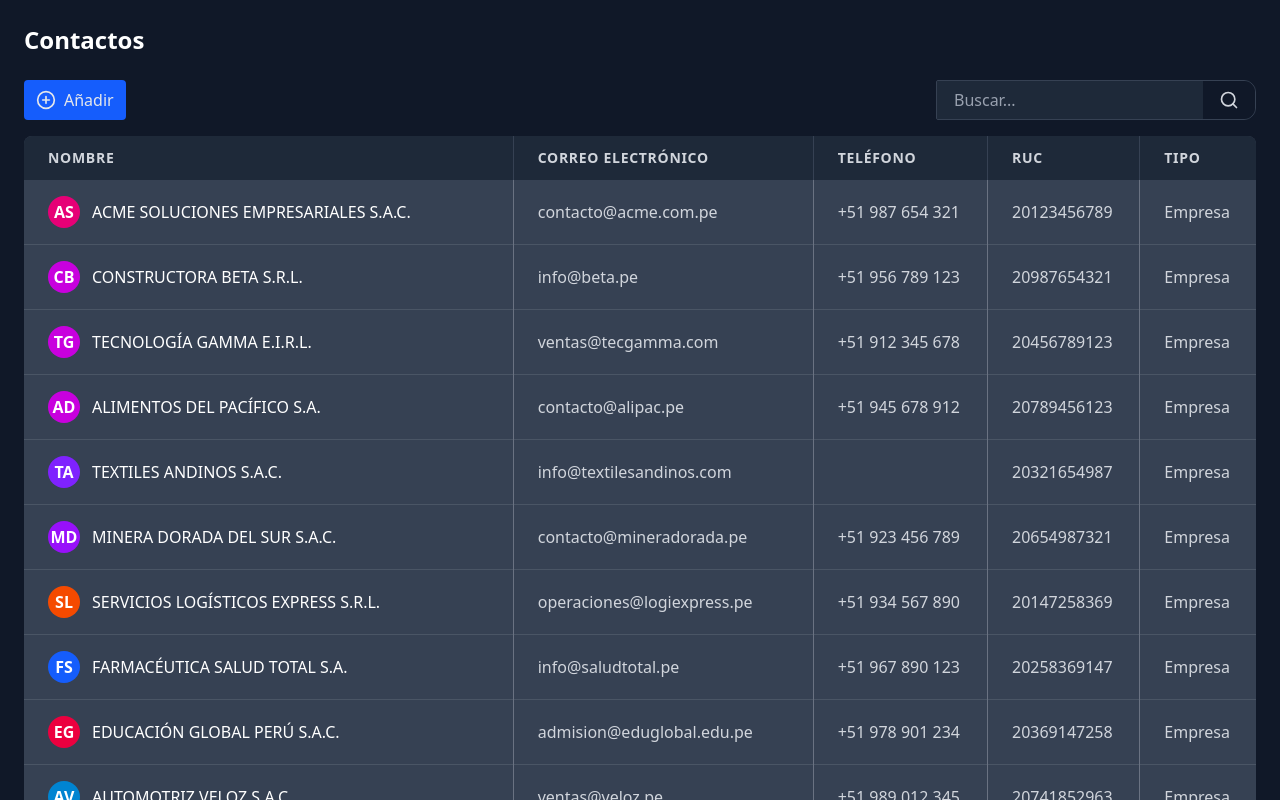
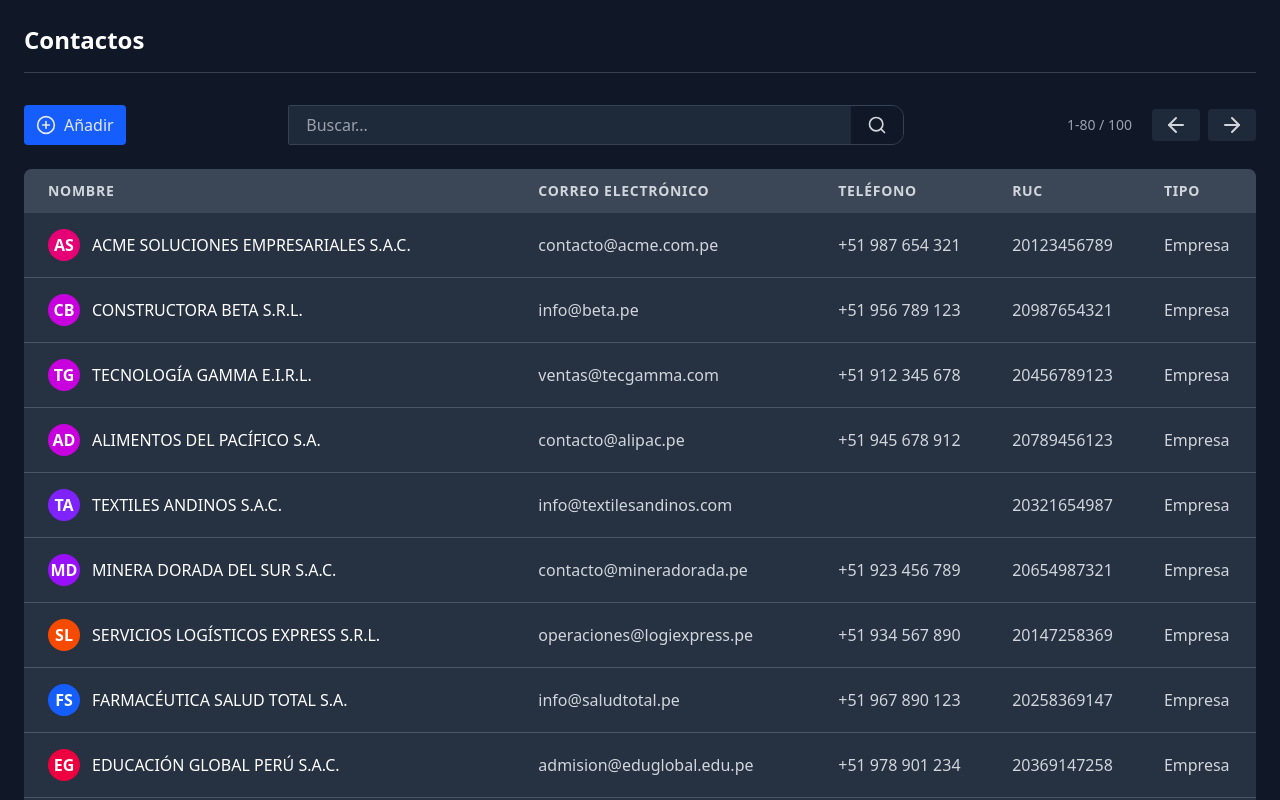
Before and after one commit to bfp2608/app-remsystem-erp, a React (Vite) app in the folder frontend/alpha-erp/: page / in a window 1280 px wide. Shown: the top 800 px of the page. Built offline with nearby package versions, Linux system fonts and the light colour scheme.

Commit message:
avance disenio tablas 1

```diff
--- a/frontend/alpha-erp/src/components/CuadroBuscador.tsx
+++ b/frontend/alpha-erp/src/components/CuadroBuscador.tsx
@@ -16,7 +16,7 @@ export function CuadroBuscador({buscar}:PropCuadroBuscador) {
     //Solo se envía cuando se presiona el botón buscar
 
     return (
-        <div className='flex items-center w-80 h-10 rounded-r-xl rounded-l-xs bg-gray-800 border border-gray-700 overflow-hidden'>
+        <div className='flex items-center w-2/4 h-10 rounded-r-xl rounded-l-xs bg-gray-800 border border-gray-700 overflow-hidden'>
             <input
                 type="text"
                 placeholder="Buscar..."
--- a/frontend/alpha-erp/src/pages/ClientesPage.tsx
+++ b/frontend/alpha-erp/src/pages/ClientesPage.tsx
@@ -22,22 +22,37 @@ export function ClientesPage() {
     return (
         <div className="min-h-screen bg-gray-900 p-6">
             {/* Header*/}
-            <div className="mb-6 flex items-center justify-between">
+            <div className="mb-8 pb-4 flex border-b border-gray-700  items-center justify-between">
                 <h1 className="text-2xl font-bold text-white">Contactos</h1>
             </div>
 
             {/* Header con propiedades de clientes, buscador y botón añadir*/}
-            <div className="flex items-center justify-between mb-4">
+            <div className="flex items-center justify-between  mb-6">
                 <BotonBase onPresionar={botonAnadir} texto='Añadir' color='blue' icono={CirclePlus}/>
 
                 <CuadroBuscador buscar={manejarBuscador} />
+
+                {/* Paginación */}
+                <div className="flex gap-5 items-center justify-around text-gray-400 text-sm">
+                    <span>1-80 / 100</span>
+                    <div className="flex gap-2">
+                        <button className="px-3 py-1 bg-gray-800 hover:bg-gray-700 hover:cursor-pointer rounded text-gray-300 transition-colors">
+                            <ArrowLeft/>
+                        </button>
+                        <button className="px-3 py-1 bg-gray-800 hover:bg-gray-700 hover:cursor-pointer rounded text-gray-300 transition-colors">
+                            <ArrowRight/>
+                        </button>
+                    </div>
+                </div>
             </div>
 
+
+
             {/* Tabla */}
-            <div className="bg-gray-700 rounded-lg overflow-hidden">
+            <div className="bg-gray-700/60 rounded-lg overflow-hidden">
                 <table className="w-full">
-                    <thead className="bg-gray-800">
-                        <tr className='divide-x divide-gray-700'>
+                    <thead className="bg-gray-600/60">
+                        <tr>
                             <th className="text-left px-6 py-3 text-gray-300 font-semibold text-sm uppercase tracking-wider">
                                 Nombre
                             </th>
@@ -67,7 +82,7 @@ export function ClientesPage() {
                             const tipo = esEmpresa(contacto) ? "Empresa" : "Persona"
 
                             return(
-                                <tr key={key} className="hover:bg-gray-600 transition-colors divide-x divide-gray-500">
+                                <tr key={key} className="hover:bg-gray-700/80 transition-colors">
                                     <td className="px-6 py-4 text-white ">
                                         <div className="flex items-center">
 
@@ -89,19 +104,6 @@ export function ClientesPage() {
                     </tbody>
                 </table>
             </div>
-
-            {/* Paginación */}
-            <div className="mt-4 flex items-center justify-between text-gray-400 text-sm">
-                <span>1-80 / 100</span>
-                <div className="flex gap-2">
-                    <button className="px-3 py-1 bg-gray-800 hover:bg-gray-700 hover:cursor-pointer rounded text-gray-300 transition-colors">
-                        <ArrowLeft/>
-                    </button>
-                    <button className="px-3 py-1 bg-gray-800 hover:bg-gray-700 hover:cursor-pointer rounded text-gray-300 transition-colors">
-                        <ArrowRight/>
-                    </button>
-                </div>
-            </div>
         </div>
     )
 }
```
